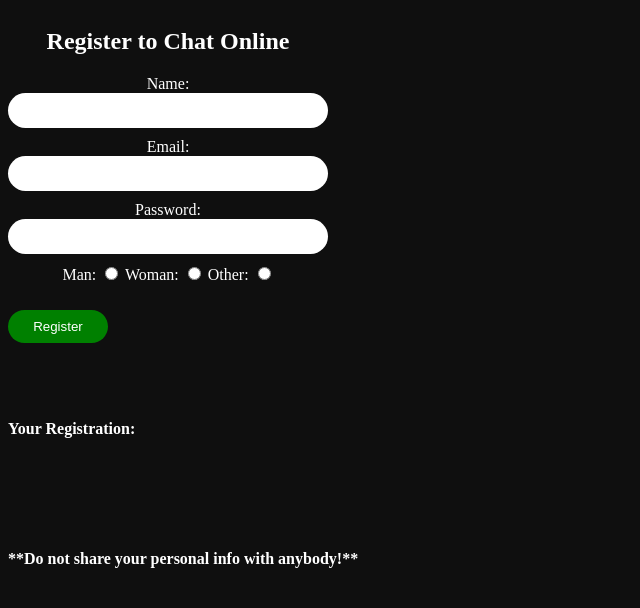
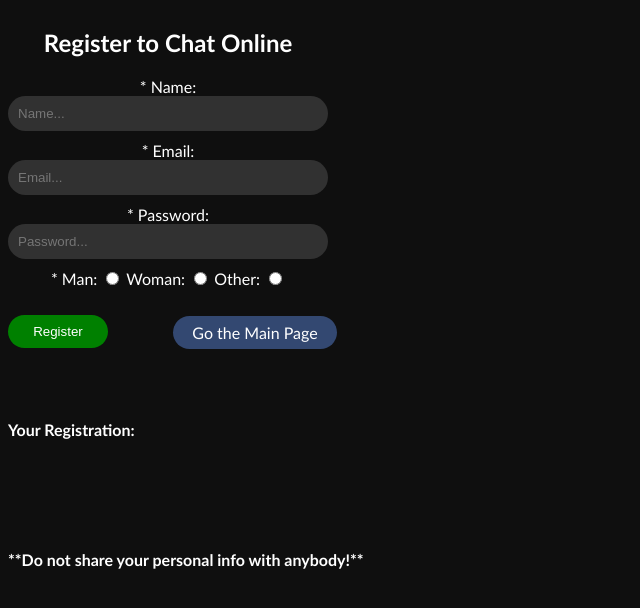
Before and after one commit to Ale31199/chat, a PHP site: page /file.php in a window 1280 px wide. Shown: the top 608 px of the page, without its empty margins (0-640 px from the left). Run offline with PHP 8.4, Linux system fonts and the light colour scheme.

Commit message:
piccole modifiche ai file php

```diff
--- a/src/App.js
+++ b/src/App.js
@@ -70,7 +70,7 @@ export default function App() {
 
       <div className="header">
         <div className="registerBox">
-          <a className="text" href="/register">Register / Login </a>
+          <a className="text" href="http://localhost:3000/src/file.php">Register / Login </a>
         </div>
 
         <h1>Chat Test Alpha</h1>
--- a/src/file.php
+++ b/src/file.php
@@ -9,36 +9,43 @@
   <?php
   //definire le variabili e impostarle vuote-->
 $name = $email = $password = $gender = '';
+$nameErr = $emailErr = $passwordErr = $genderErr = '';
+$formValid = true;
 
 if ($_SERVER['REQUEST_METHOD']== 'POST'){
   $name = test_input($_POST['name']);
   $email = test_input($_POST['email']);
   $password = test_input($_POST['password']);
-  $gender = test_input($_POST['gender']);
-
+  if (isset($_POST['gender'])) {
+    $gender = test_input($_POST['gender']);
 };
-
-
-
+};
 
 function test_input($data){
   $data = trim($data);
   $data = stripcslashes($data);
   $data = htmlspecialchars($data);
   return $data;
-}
+};
+
 ?>
 
 <div class="form">
 <h2>Register to Chat Online</h2>
 <form method="post" action="<?php echo htmlspecialchars($_SERVER['PHP_SELF'])?>">
- Name: <input  class="bart" type="text" name="name">
- Email: <input  class="bart" type="text" name="email">
- Password: <input class="bart" type="text" name="password">
+<span class="error">*<?php echo $nameErr; ?></span>
+ Name: <input  class="bart" type="text" name="name" placeholder="Name...">
+ <span class="error">*<?php echo $emailErr; ?></span>
+ Email: <input  class="bart" type="text" name="email" placeholder="Email...">
+ <span class="error">*<?php echo $passwordErr; ?></span>
+ Password: <input class="bart" type="text" name="password" placeholder="Password...">
+ <span class="error">*<?php echo $genderErr; ?></span>
  Man: <input class="baro" type="radio" name="gender">
  Woman: <input class="baro" type="radio" name="gender">
  Other: <input class="baro" type="radio" name="gender">
- <input value="Register" type="submit" name="submit" class="reg">
+
+ <input id="sub" value="Register" type="submit" name="submit" class="reg">
+ <a href="http://localhost:3001/" class="back">Go the Main Page</a href="">
 </div>
 
 
@@ -50,6 +57,7 @@ function test_input($data){
   <div id="data" class="registration1"><?php echo $password; ?></div>
   <div id="data" class="registration1"><?php echo $gender; ?></div>
 
+
   <div class="registration2">**Do not share your personal info with anybody!**</div>
 
 
--- a/src/registerStyle.css
+++ b/src/registerStyle.css
@@ -18,6 +18,9 @@
   width: 300px;
   display: flex;
   flex-direction: column;
+  background-color: rgba(255, 255, 255, 0.141);
+  color: white;
+
 }
 
 .baro {
@@ -44,6 +47,7 @@
 body {
   background-color: rgba(0, 0, 0, 0.94);
   color: white;
+  font-family: 'Gill Sans', 'Gill Sans MT', Calibri, 'Trebuchet MS', sans-serif;
 }
 
 .registration {
@@ -57,7 +61,7 @@ body {
 
 
 .registration1 {
-  color: white;
+  color: rgba(0, 133, 200, 0.73);
   position: relative;
   top: 440px;
   display: flex;
@@ -71,3 +75,20 @@ body {
   display: flex;
   flex-direction: column;
 }
+
+.back {
+  cursor: pointer;
+  background-color: rgba(104, 154, 255, 0.408);
+  color: white;
+  transition: 1s;
+  display: block;
+  width: 150px;
+  border: none;
+  border-radius: 20px;
+  padding: 7px;
+  top: -32px;
+  left: 165px;
+  position: relative;
+  text-decoration: none;
+  font-family: 'Gill Sans', 'Gill Sans MT', Calibri, 'Trebuchet MS', sans-serif;
+}
```
